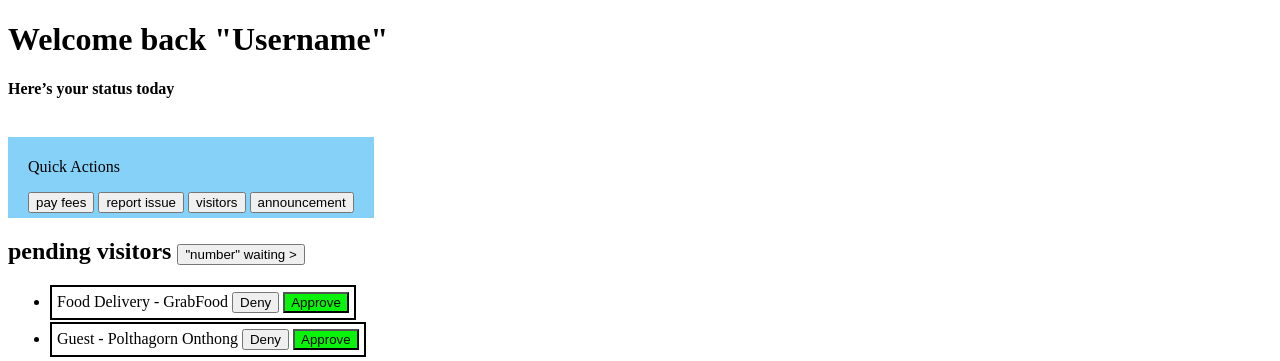
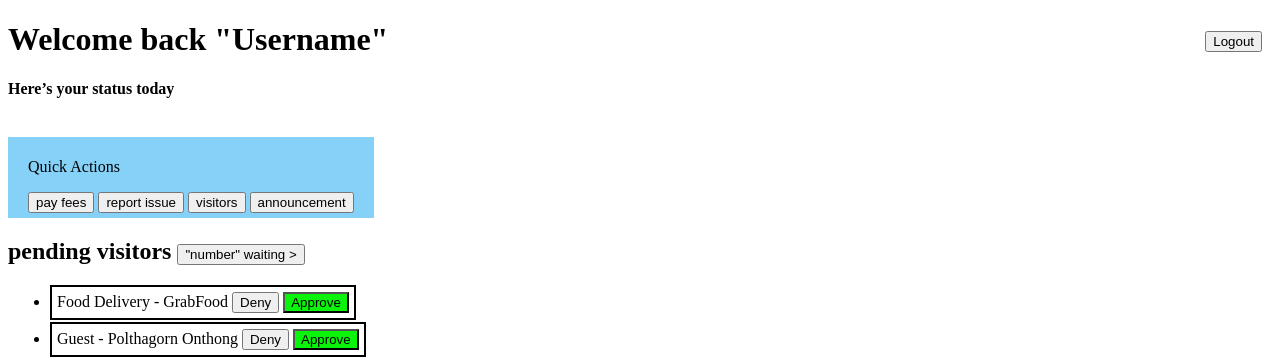
Before and after one commit to 6610685197/CommunitySync, a Django app: page /dashboard/ in a window 1280 px wide. Shown: the top 361 px of the page. Run offline with Django 5.2, Linux system fonts and the light colour scheme; a user stored in the database is signed in.

Commit message:
add logout button

```diff
--- a/templates/base.html
+++ b/templates/base.html
@@ -17,7 +17,12 @@
     </style>
 </head>
 <body>
+    <div style="position:relative;">
     <h1> Welcome back "Username" </h1>
+    <div style="position:absolute; right:10px; top:10px;">
+        <a href="{% url 'logout' %}"><button>Logout</button></a>
+    </div>
+    </div>
     <h4> Here’s your status today </h4>
     <br>
     <div style="background-color: rgb(133, 209, 248); width: fit-content; padding: 5px 20px;">
```
